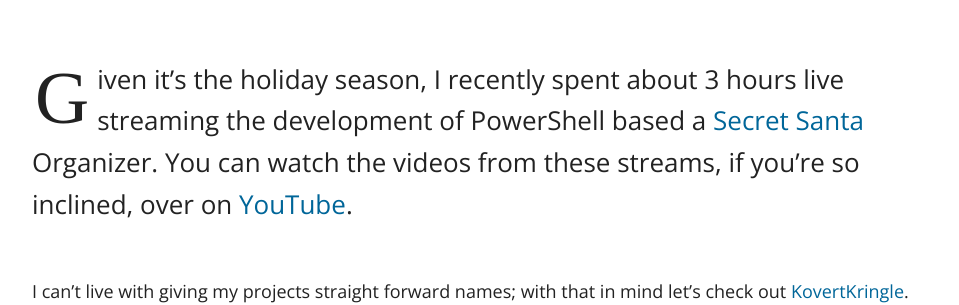
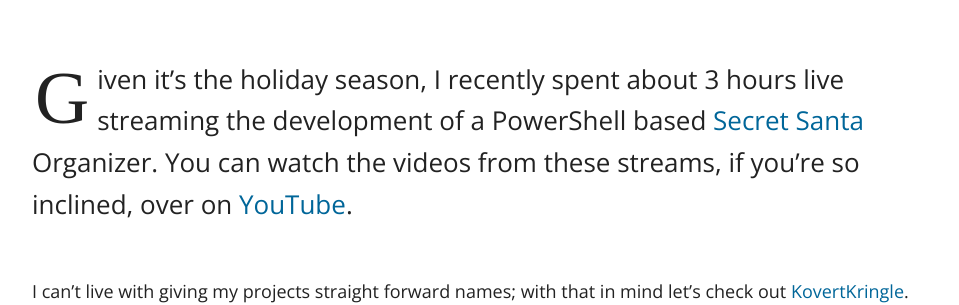
Before and after one commit to Windos/windos.github.io, a Jekyll site: the page built from _posts/2017-12-12-kovertkringle.md, in a window 1280 px wide and 900 px high, scrolled down 343 px. Shown: the part 204-509 px from the top of the window, without its empty margins (158-1117 px from the left). Built offline with Jekyll 4.4.1, drawn with Linux system fonts in a browser that asks for light colours; nearby versions of some CDN libraries; some web fonts are replaced; comment, search, counter and statistics services are not loaded.

```diff
--- a/_posts/2017-12-12-kovertkringle.md
+++ b/_posts/2017-12-12-kovertkringle.md
@@ -13,7 +13,7 @@ image:
 ---
 
 Given it's the holiday season, I recently spent about 3 hours live streaming the
-development of PowerShell based a [Secret
+development of a PowerShell based [Secret
 Santa](https://en.wikipedia.org/wiki/Secret_Santa) Organizer. You can watch the
 videos from these streams, if you're so inclined, over on
 [YouTube](https://youtu.be/Xr5FKSVu-E4).
```
Also changed, not shown: other parts of _posts/2017-12-12-kovertkringle.md (+2 -0 lines), images/kovertkringle/example.png (added).
